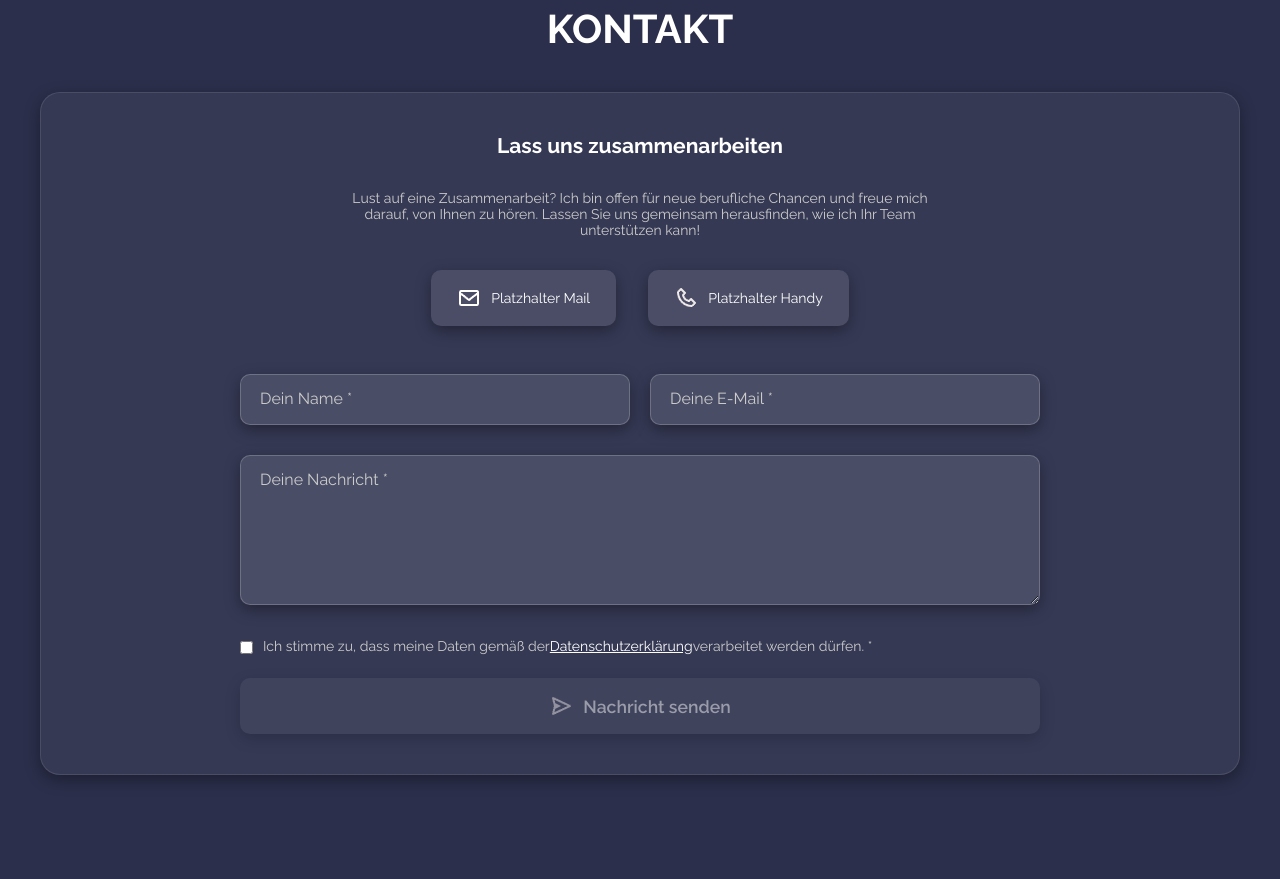
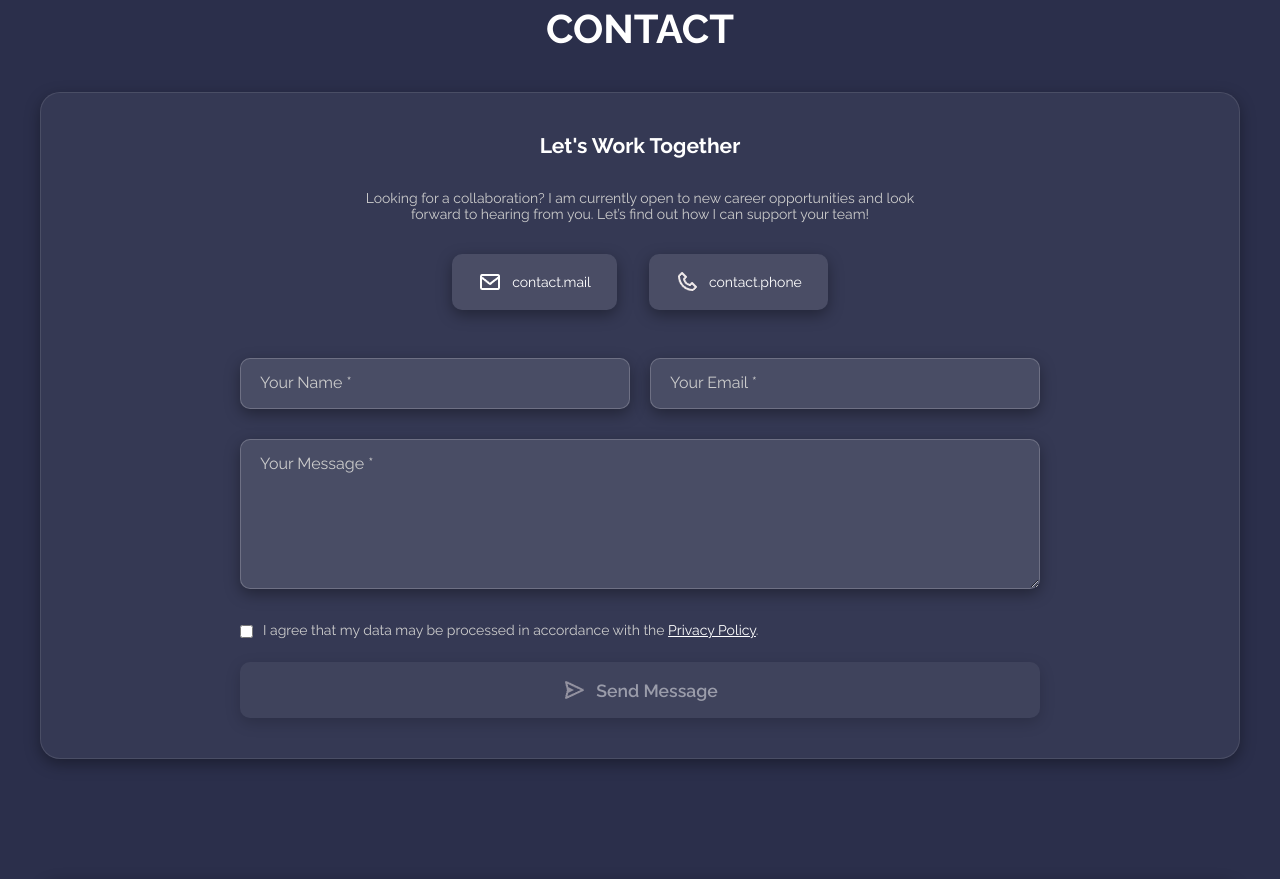
Before and after one commit to Silwayne/Portfolio, an Angular app: page / in a window 1280 px wide. Shown: the part 3300-4179 px from the top of the page. Built offline with nearby package versions, Linux system fonts and the light colour scheme.

Commit message:
Translation the contact section

```diff
--- a/src/app/components/contact/contact.component.html
+++ b/src/app/components/contact/contact.component.html
@@ -1,26 +1,21 @@
 <section id="contact">
         <div class="section-header">
-          <h1 data-i18n="contact.title">Kontakt</h1>
+          <h1>{{ translation.t('contact.title') }}</h1>
         </div>
 
         <div class="contact-container">
           <div class="card">
             <div class="info">
-              <h2 data-i18n="contact.letsWorkTogether">
-                Lass uns zusammenarbeiten
-              </h2>
-              <p data-i18n="contact.description">
-                Lust auf eine Zusammenarbeit? Ich bin offen für neue berufliche Chancen und freue mich darauf, von Ihnen zu hören. Lassen Sie uns gemeinsam herausfinden, wie ich Ihr Team unterstützen kann!
-              </p>
-
+              <h2>{{ translation.t('contact.letsWorkTogether') }}</h2>
+              <p>{{ translation.t('contact.description') }}</p>
               <div class="contact-info">
                 <a href="mailto:career@ronny-pollmer.com" class="contact-link">
                    <img src="./assets/profile/envelope.png" alt="">
-                     <span>Platzhalter Mail</span>
+                     <span>{{ translation.t('contact.mail') }}</span>
                 </a>
                 <a href="tel:+491738141417" class="contact-link">
                    <img src="./assets/profile/phone.png" alt="">
-                   <span>Platzhalter Handy</span>
+                   <span>{{ translation.t('contact.phone') }}</span>
                 </a>
               </div>
 
@@ -28,32 +23,32 @@
                 <div class="form-row">
                   <div class="form-group">
                     <input type="text" id="name" name="name" placeholder=" " required/>
-                    <label for="name" data-i18n="contact.form.name">Dein Name *</label>
+                    <label for="name">{{ translation.t('contact.form.name') }}</label>
                   </div>
 
                   <div class="form-group">
                     <input type="email" id="email" name="email" placeholder=" " required/>
-                    <label for="email" data-i18n="contact.form.email">Deine E-Mail *</label>
+                    <label for="email">{{ translation.t('contact.form.email') }}</label>
                   </div>
                 </div>
 
                 <div class="form-group full-width">
                   <textarea id="message" name="message" rows="5" placeholder=" " required></textarea>
-                  <label for="message" data-i18n="contact.form.message">Deine Nachricht *</label>
+                  <label for="message">{{ translation.t('contact.form.message') }}</label>
                 </div>
 
                 <div class="privacy-checkbox">
                   <input type="checkbox" id="privacy" name="privacy" required />
                   <label for="privacy">
-                    <span data-i18n="contact.form.privacy.prefix">Ich stimme zu, dass meine Daten gemäß der</span>
-                    <a href="#" class="privacy-link" data-i18n="contact.form.privacy.link">Datenschutzerklärung</a>
-                    <span data-i18n="contact.form.privacy.suffix">verarbeitet werden dürfen. *</span>
+                    <span>{{ translation.t('contact.form.privacy.prefix') }}</span>
+                    <a href="#" class="privacy-link">{{ translation.t('contact.form.privacy.link') }}</a>
+                    <span>{{ translation.t('contact.form.privacy.suffix') }}</span>
                   </label>
                 </div>
 
                 <button type="submit" class="submit-btn" id="submitBtn" disabled>
                    <img src="./assets/profile/send.png" alt="">
-                  <span data-i18n="contact.form.submit">Nachricht senden</span>
+                  <span>{{ translation.t('contact.form.submit') }}</span>
                 </button>
               </form>
             </div>
@@ -63,7 +58,5 @@
 
        <div id="successMessage" class="success-message">
        <img src="./assets/profile/check-circle.png" alt="">
-      <p data-i18n="contact.successMessage">
-        Vielen Dank! Deine Nachricht wurde gesendet.
-      </p>
+      <p>{{ translation.t('contact.successMessage') }}</p>
     </div>
--- a/src/app/components/contact/contact.component.ts
+++ b/src/app/components/contact/contact.component.ts
@@ -1,4 +1,5 @@
 import { Component } from '@angular/core';
+import { TranslationService } from '../../services/translation.service';
 
 @Component({
   selector: 'app-contact',
@@ -9,4 +10,6 @@ import { Component } from '@angular/core';
 })
 export class ContactComponent {
 
+  constructor(public translation: TranslationService) {}
+
 }
--- a/src/app/services/translation.service.ts
+++ b/src/app/services/translation.service.ts
@@ -57,9 +57,9 @@ export class TranslationService {
       'contact.form.email': 'Deine E-Mail *',
       'contact.form.message': 'Deine Nachricht *',
       'contact.form.privacy.prefix':
-        'Ich stimme zu, dass meine Daten gemäß der',
+        'Ich stimme zu, dass meine Daten gemäß der ',
       'contact.form.privacy.link': 'Datenschutzerklärung',
-      'contact.form.privacy.suffix': 'verarbeitet werden dürfen. *',
+      'contact.form.privacy.suffix': ' verarbeitet werden dürfen. ',
       'contact.form.submit': 'Nachricht senden',
       'contact.successMessage': 'Vielen Dank! Deine Nachricht wurde gesendet.',
 
@@ -213,9 +213,9 @@ export class TranslationService {
       'contact.form.email': 'Your Email *',
       'contact.form.message': 'Your Message *',
       'contact.form.privacy.prefix':
-        'I agree that my data may be processed in accordance with the',
+        'I agree that my data may be processed in accordance with the ',
       'contact.form.privacy.link': 'Privacy Policy',
-      'contact.form.privacy.suffix': '.*',
+      'contact.form.privacy.suffix': '.',
       'contact.form.submit': 'Send Message',
       'contact.successMessage': 'Thank you! Your message has been sent.',
 
```
